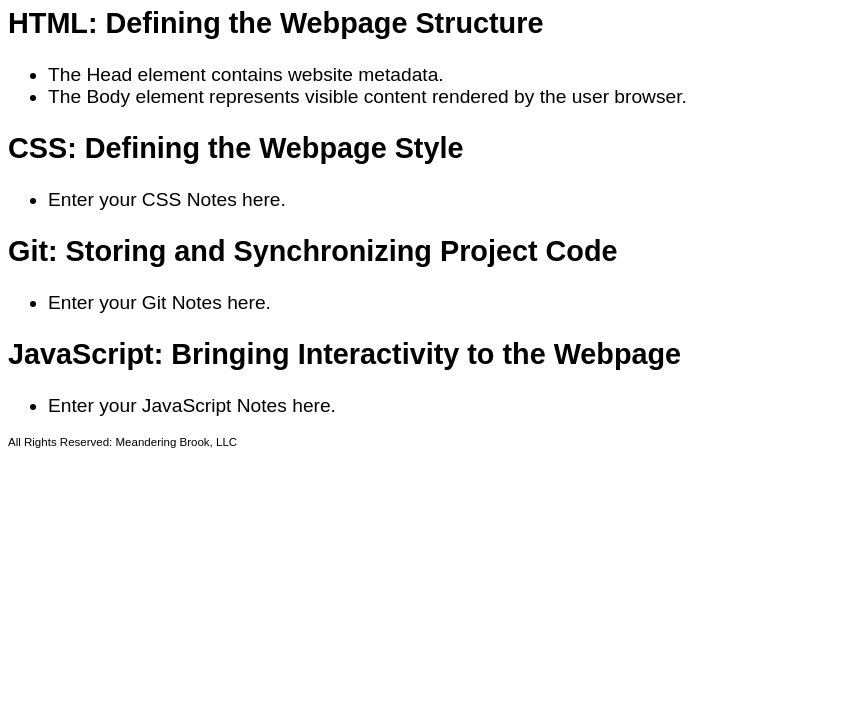
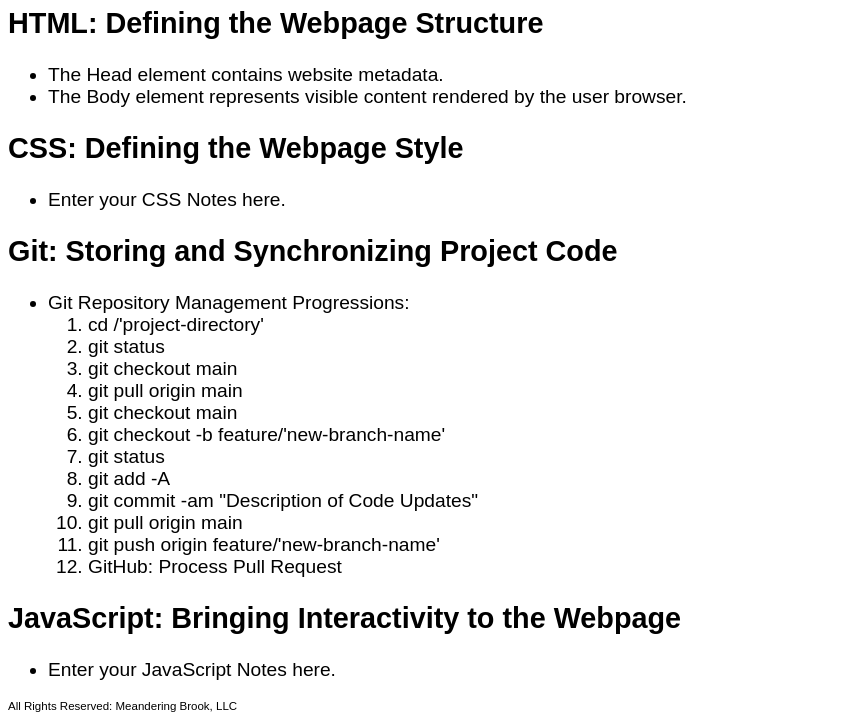
Before and after one commit to MeanderingBrook/prework-study-guide, a plain HTML site: page index.html in a window 1280 px wide. Shown: the part 650-1373 px from the top of the page, without its empty margins (0-863 px from the left). Before the commit the page ends 1109 px from the top, so only its background shows below. Drawn offline with Linux system fonts and the light colour scheme.

Commit message:
Git Notes Update

```diff
--- a/index.html
+++ b/index.html
@@ -34,7 +34,21 @@
       <section class="card" id="git-section">
         <h2>Git: Storing and Synchronizing Project Code</h2>
         <ul>
-          <li>Enter your Git Notes here.</li>
+          <li>Git Repository Management Progressions:</li>
+            <ol>
+              <li>cd /'project-directory'</li>
+              <li>git status</li>
+              <li>git checkout main</li>
+              <li>git pull origin main</li>
+              <li>git checkout main</li>
+              <li>git checkout -b feature/'new-branch-name'</li>
+              <li>git status</li>
+              <li>git add -A</li>
+              <li>git commit -am "Description of Code Updates"</li>
+              <li>git pull origin main</li>
+              <li>git push origin feature/'new-branch-name'</li>
+              <li>GitHub: Process Pull Request</li>
+            </ol>
         </ul>
       </section>
 
```
